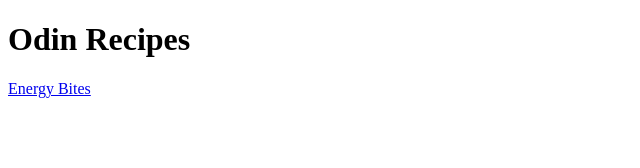
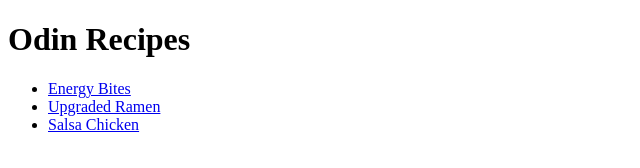
Before and after one commit to acl13/odin-recipes, a plain HTML site: page index.html in a window 1280 px wide. Shown: the whole page, without its empty margins (0-640 px from the left). Drawn offline with Linux system fonts and the light colour scheme.

Commit message:
add recipe links to index.html

```diff
--- a/index.html
+++ b/index.html
@@ -6,7 +6,13 @@
     </head>
     <body>
         <h1>Odin Recipes</h1>
-        <a href="recipes/energy-bites.html">Energy Bites</a>
+        <ul>
+           <li> <a href="recipes/energy-bites.html">Energy Bites</a></li>
+           <li><a href="recipes/ramen.html">Upgraded Ramen</a></li>
+           <li><a href="recipes/salsa-chicken.html">Salsa Chicken</a></li>
+        </ul>
+
+
     </body>
 
 </html>
```
